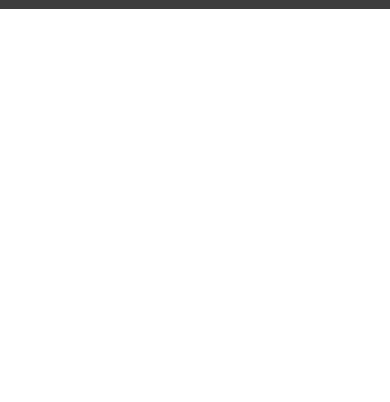
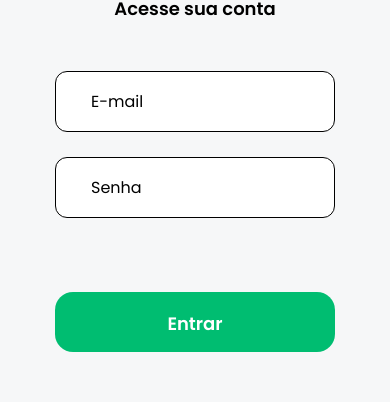
Before and after one commit to elioenays/LeoApp, a React Native app: screen /Signin in a window 390 px wide. Shown: the part 291-693 px from the top of the page. Built offline with nearby package versions, Linux system fonts and the light colour scheme; no server answers.

Commit message:
inicio de consumo da rota de login

```diff
--- a/App.jsx
+++ b/App.jsx
@@ -3,7 +3,7 @@ import { createNativeStackNavigator } from '@react-navigation/native-stack'
 import { useFonts } from 'expo-font'
 import Details from './screens/Details'
 import Home from './screens/Home'
-import Signin from './screens/Signin'
+import SignIn from './screens/SignIn'
 import SignUp from './screens/SignUp'
 
 const Stack = createNativeStackNavigator()
@@ -30,13 +30,13 @@ export default function App() {
   return (
     <NavigationContainer theme={theme}>
       <Stack.Navigator
-        initialRouteName='Home'
+        initialRouteName='SignIn'
         screenOptions={{ headerShown: false }}
       >
         <Stack.Screen name='Home' component={Home} />
         <Stack.Screen name='Details' component={Details} />
         <Stack.Screen name='SignUp' component={SignUp} />
-        <Stack.Screen name='SignIn' component={Signin} />
+        <Stack.Screen name='SignIn' component={SignIn} />
       </Stack.Navigator>
     </NavigationContainer>
   )
--- a/package.json
+++ b/package.json
@@ -12,6 +12,7 @@
   "dependencies": {
     "@react-navigation/native": "^6.0.10",
     "@react-navigation/native-stack": "^6.6.1",
+    "@unform/mobile": "^2.1.6",
     "axios": "^0.27.2",
     "date-fns": "^2.28.0",
     "expo": "~44.0.0",
@@ -21,6 +22,7 @@
     "react": "17.0.1",
     "react-dom": "17.0.1",
     "react-native": "0.64.3",
+    "react-native-rapi-ui": "^0.2.1",
     "react-native-safe-area-context": "3.3.2",
     "react-native-safe-area-view": "^1.1.1",
     "react-native-screens": "~3.10.1",
--- a/screens/Signin.jsx
+++ b/screens/Signin.jsx
@@ -7,13 +7,21 @@ import {
   TouchableOpacity,
   View,
 } from 'react-native'
-import { FocusedStatusBar } from '../components'
-import { LoginButton } from '../components/Button'
+import { FocusedStatusBar, LoginButton } from '../components'
 import { styles } from '../constants'
+import api from '../services/api'
 
-const Signin = () => {
+const SignIn = () => {
   const [email, setEmail] = useState('')
   const [password, setPassword] = useState('')
+
+  async function handleSignIn() {
+    const { data } = await api.post('auth/login', { email, password })
+
+    const user = data.user
+    const token = data.token
+    console.log({ user, token })
+  }
 
   return (
     <KeyboardAvoidingView style={styles.container}>
@@ -27,23 +35,25 @@ const Signin = () => {
         <Text style={styles.label}>Acesse sua conta</Text>
 
         <TextInput
-          name='inputEmail'
+          value={email}
           placeholder='E-mail'
+          keyboardType='email-address'
           autoCorrect={false}
-          onChange={text => setEmail(text)}
           style={styles.textInput}
+          onChangeText={text => setEmail(text)}
         />
 
         <TextInput
           secureTextEntry={true}
-          name='inputPassword'
+          value={password}
           placeholder='Senha'
+          returnKeyType='send'
           autoCorrect={false}
-          onChange={text => setPassword(text)}
           style={styles.textInput}
+          onChangeText={text => setPassword(text)}
         />
 
-        <LoginButton onPress={() => login()} />
+        <LoginButton handlePress={handleSignIn} />
 
         <TouchableOpacity>
           <Text style={styles.loginText}>
@@ -55,4 +65,4 @@ const Signin = () => {
   )
 }
 
-export default Signin
+export default SignIn
```
Also changed, not shown: 1 other file (tests, documents, lock files or other folders).
